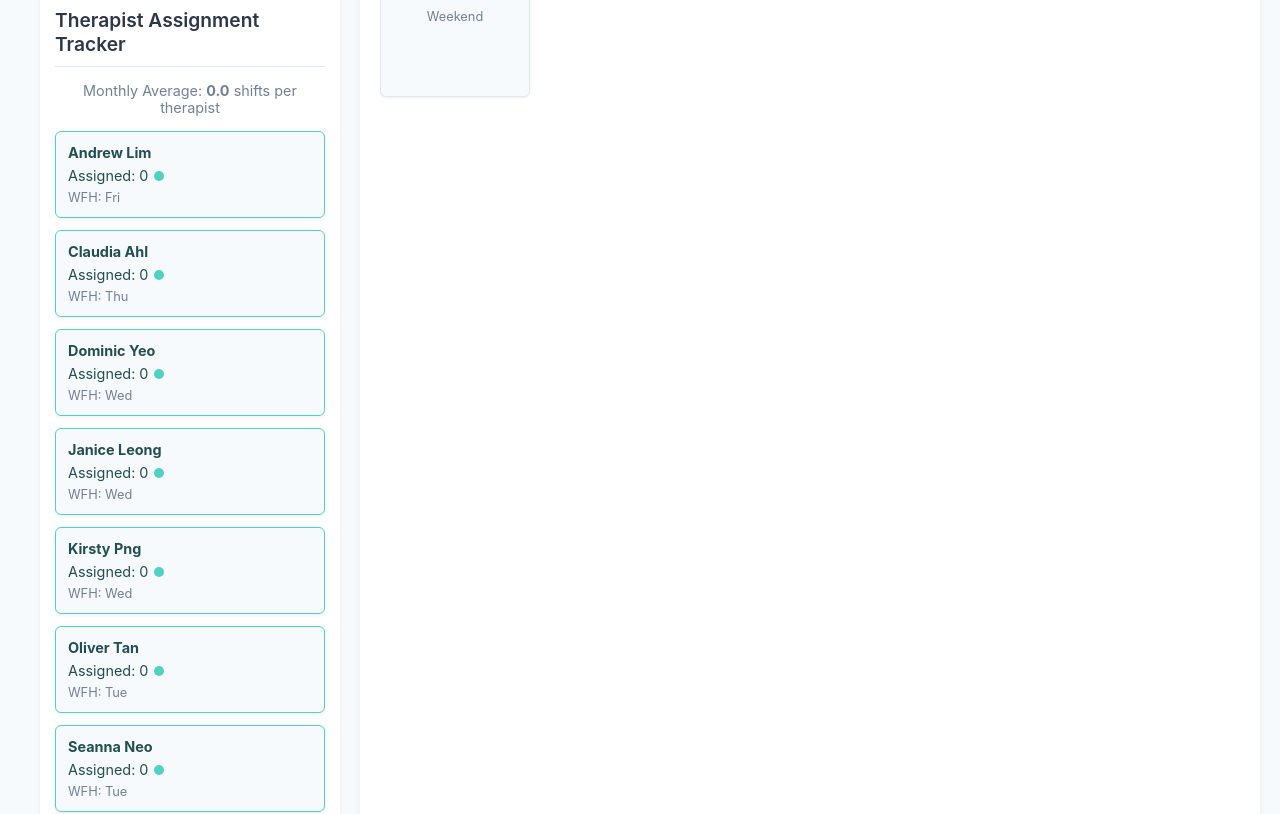
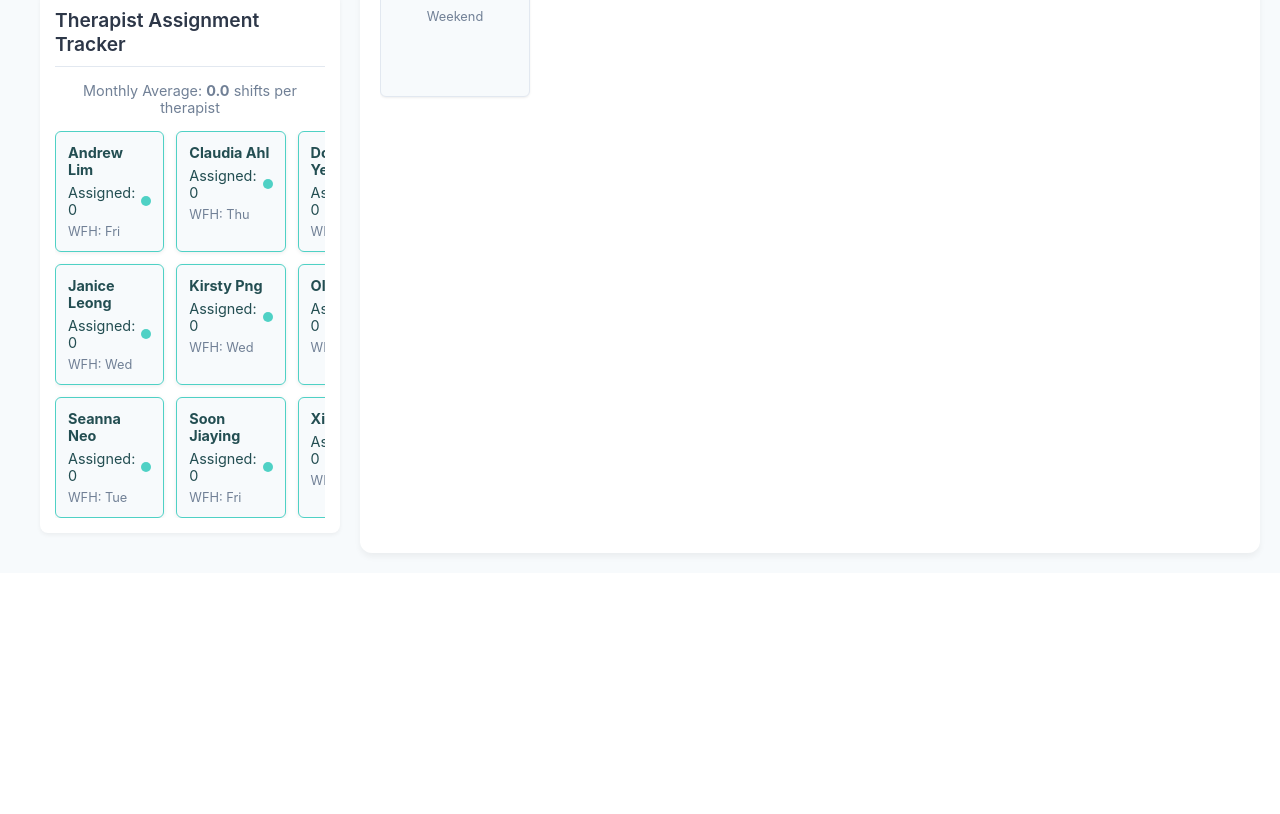
Before and after one commit to jxhnthan/hwb-crisis-rostering, a React (Create React App) app: page / in a window 1280 px wide. Shown: the part 1360-2174 px from the top of the page. After the commit the page ends 1933 px from the top, so only its background shows below. Built offline with nearby package versions, Linux system fonts and the light colour scheme.

Commit message:
Update App.js

```diff
--- a/src/App.js
+++ b/src/App.js
@@ -556,7 +556,8 @@ const AssignmentTracker = React.memo(({ therapists, assignmentCounts, averageShi
       </div>
       <div style={{ overflowX: 'auto' }}>
         <div style={{
-          display: 'grid', gridTemplateColumns: 'repeat(auto-fit, minmax(150px, 1fr))', gap: '12px',
+          // Change this line to define a fixed 3-column grid
+          display: 'grid', gridTemplateColumns: 'repeat(3, 1fr)', gap: '12px',
         }}>
           {sortedTherapists.map((therapist) => {
             const count = assignmentCounts[therapist] || 0;
```
